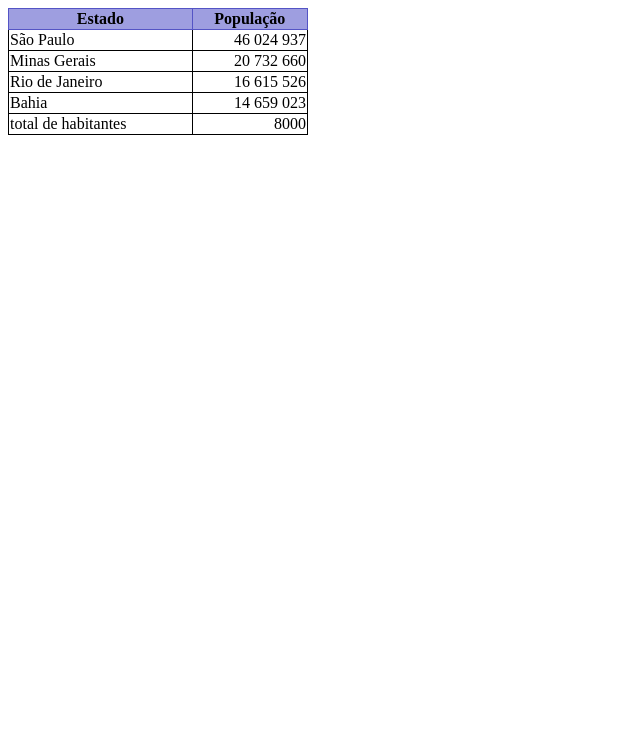
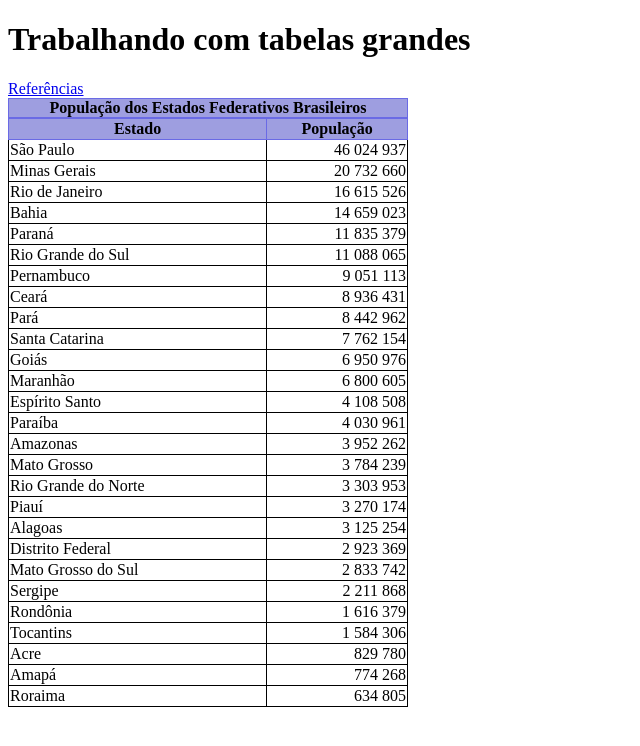
Before and after one commit to kaiq-br/CursoemVideo, a plain HTML site: page HTML-CSS/Modulo.03/Tabela/index02.html in a window 1280 px wide. Shown: the whole page, without its empty margins (0-640 px from the left). Drawn offline with Linux system fonts and the light colour scheme.

Commit message:
Update index02.html

```diff
--- a/HTML-CSS/Modulo.03/Tabela/index02.html
+++ b/HTML-CSS/Modulo.03/Tabela/index02.html
@@ -7,12 +7,17 @@
     <title>Tabelas grandes</title>
     <style>
         table {
-            width: 300px;
+            width: 400px;
             height: 80px;
             border-collapse: collapse;
         }
+        caption {
+            border: 1px solid rgb(106, 106, 229);
+            background-color: rgb(158, 158, 224);
+            font-weight: bold;
+        }
         th {
-            border: 1px solid rgb(84, 84, 197);
+            border: 1px solid rgb(106, 106, 229);
             background-color: rgb(158, 158, 224);
         }
         td {
@@ -24,7 +29,10 @@
     </style>
 </head>
 <body>
+    <h1>Trabalhando com tabelas grandes</h1>
+    <a href="https://pt.wikipedia.org/wiki/Lista_de_unidades_federativas_do_Brasil_por_popula%C3%A7%C3%A3o">Referências</a>
     <table>
+        <caption>População dos Estados Federativos Brasileiros</caption>
         <head>
             <tr>
                 <th>Estado</th>
@@ -48,15 +56,99 @@
                 <td>Bahia</td>
                 <td class="numero"> 14 659 023</td>
             </tr>
-
+            <tr>
+                <td>Paraná</td>
+                <td class="numero"> 11 835 379</td>
+            </tr>
+            <tr>
+                <td>Rio Grande do Sul</td>
+                <td class="numero"> 11 088 065</td>
+            </tr>
+            <tr>
+                <td>Pernambuco</td>
+                <td class="numero"> 9 051 113</td>
+            </tr>
+            <tr>
+                <td>Ceará</td>
+                <td class="numero"> 8 936 431</td>
+            </tr>
+            <tr>
+                <td>Pará</td>
+                <td class="numero"> 8 442 962</td>
+            </tr>
+            <tr>
+                <td>Santa Catarina</td>
+                <td class="numero"> 7 762 154</td>
+            </tr>
+            <tr>
+                <td>Goiás</td>
+                <td class="numero"> 6 950 976</td>
+            </tr>
+            <tr>
+                <td>Maranhão</td>
+                <td class="numero"> 6 800 605</td>
+            </tr>
+            <tr>
+                <td>Espírito Santo</td>
+                <td class="numero"> 4 108 508</td>
+            </tr>
+            <tr>
+                <td>Paraíba</td>
+                <td class="numero"> 4 030 961</td>
+            </tr>
+            <tr>
+                <td>Amazonas</td>
+                <td class="numero"> 3 952 262</td>
+            </tr>
+            <tr>
+                <td>Mato Grosso</td>
+                <td class="numero"> 3 784 239</td>
+            </tr>
+            <tr>
+                <td>Rio Grande do Norte</td>
+                <td class="numero"> 3 303 953</td>
+            </tr>
+            <tr>
+                <td>Piauí</td>
+                <td class="numero"> 3 270 174</td>
+            </tr>
+            <tr>
+                <td>Alagoas</td>
+                <td class="numero"> 3 125 254</td>
+            </tr>
+            <tr>
+                <td>Distrito Federal</td>
+                <td class="numero"> 2 923 369</td>
+            </tr>
+            <tr>
+                <td>Mato Grosso do Sul</td>
+                <td class="numero"> 2 833 742</td>
+            </tr>
+            <tr>
+                <td>Sergipe</td>
+                <td class="numero"> 2 211 868</td>
+            </tr>
+            <tr>
+                <td>Rondônia</td>
+                <td class="numero"> 1 616 379</td>
+            </tr>
+            <tr>
+                <td>Tocantins</td>
+                <td class="numero"> 1 584 306</td>
+            </tr>
+            <tr>
+                <td>Acre</td>
+                <td class="numero"> 829 780</td>
+            </tr>
+            <tr>
+                <td>Amapá</td>
+                <td class="numero"> 774 268</td>
+            </tr>
+            <tr>
+                <td>Roraima</td>
+                <td class="numero"> 634 805</td>
+            </tr>
         </body>
-
-        <foot>
-            <tr>
-                <td>total de habitantes</td>
-                <td class="numero">8000</td>
-            </tr>
-        </foot>
     </table>
 </body>
 </html>
```
